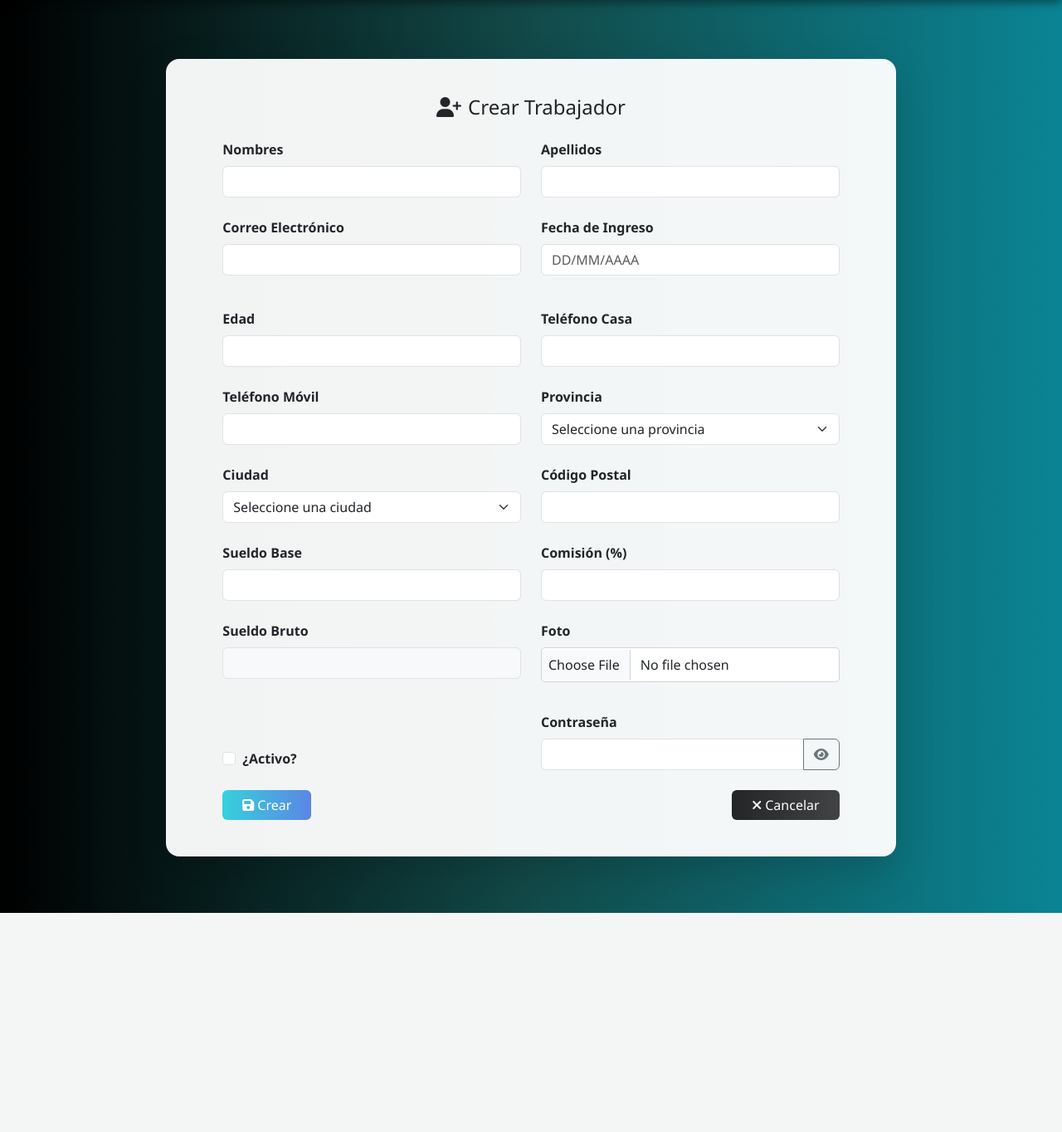
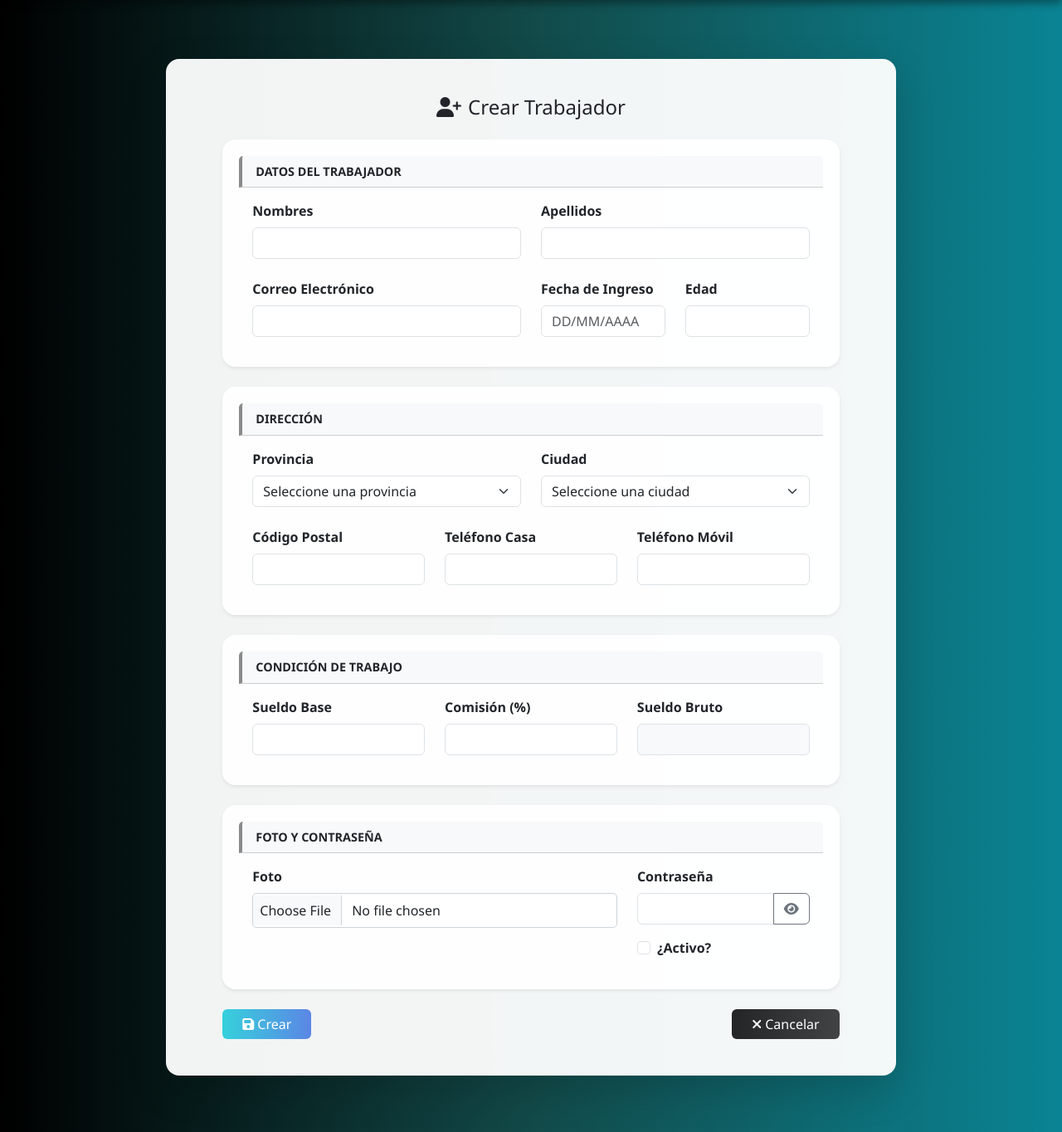
Before and after one commit to efasoft/trabajadores, a Django app: page /crear/ in a window 1280 px wide. Shown: the part 67-1431 px from the top of the page at 83% size. Before the commit the page ends 1167 px from the top, so only its background shows below. Run offline with Django 5.2, Linux system fonts and the light colour scheme; the visitor is signed in with stand-in values (Sample User, id 1); data that the repository does not hold is empty; some libraries are stand-ins or nearby versions.

Commit message:
Trabajadores - CRUD de Trabajadores - Crear - Editar - mejorando diseño

```diff
--- a/trabajadores/templates/trabajadores/form.html
+++ b/trabajadores/templates/trabajadores/form.html
@@ -1,5 +1,4 @@
 {% extends 'base.html' %}
-
 
 {% block content %}
 <div class="container py-5">
@@ -13,28 +12,31 @@
 
           <form method="POST" enctype="multipart/form-data" id="trabajadorForm">
             {% csrf_token %}
+
+            <!-- TARJETA: DATOS DEL TRABAJADOR -->
+            <div class="card mb-4 border-0 shadow-sm">
+              <div class="card-header bg-light fw-bold">DATOS DEL TRABAJADOR</div>
+              <div class="card-body">
                 <div class="row g-4">
 
-              <!-- Nombres -->
+                  <!-- Nombres y Apellidos -->
                   <div class="col-md-6">
                     <label for="id_nombres" class="form-label">Nombres</label>
                     <input type="text" name="nombres" id="id_nombres" value="{{ form.nombres.value|default_if_none:'' }}" class="form-control">
                   </div>
 
-              <!-- Apellidos -->
                   <div class="col-md-6">
                     <label for="id_apellidos" class="form-label">Apellidos</label>
-                <input type="text" name="apellidos" id="id_apellidos" value="{{ form.apellidos.value|default_if_none:'' }}" class="form-control" >
+                    <input type="text" name="apellidos" id="id_apellidos" value="{{ form.apellidos.value|default_if_none:'' }}" class="form-control">
                   </div>
 
-              <!-- Email -->
+                  <!-- Email, Fecha, Edad -->
                   <div class="col-md-6">
                     <label for="id_email" class="form-label">Correo Electrónico</label>
                     <input type="email" name="email" id="id_email" value="{{ form.email.value|default_if_none:'' }}" class="form-control">
                   </div>
 
-              <!-- Fecha -->
-              <div class="col-md-6 mb-3">
+                  <div class="col-md-3">
                     <label for="id_fecha" class="form-label">Fecha de Ingreso</label>
                     <input
                       type="text"
@@ -45,24 +47,22 @@
                       value="{{ form.fecha.value|date:'d/m/Y'|default_if_none:'' }}">
                   </div>
 
-              <!-- Edad -->
-              <div class="col-md-6">
+                  <div class="col-md-3">
                     <label for="id_edad" class="form-label">Edad</label>
                     <input type="number" name="edad" id="id_edad" value="{{ form.edad.value|default_if_none:'' }}" class="form-control">
                   </div>
 
-              <!-- Teléfonos -->
-              <div class="col-md-6">
-                <label for="id_telefono_casa" class="form-label">Teléfono Casa</label>
-                <input type="text" name="telefono_casa" id="id_telefono_casa" value="{{ form.telefono_casa.value|default_if_none:'' }}" class="form-control">
+                </div>
+              </div>
             </div>
 
-              <div class="col-md-6">
-                <label for="id_telefono_movil" class="form-label">Teléfono Móvil</label>
-                <input type="text" name="telefono_movil" id="id_telefono_movil" value="{{ form.telefono_movil.value|default_if_none:'' }}" class="form-control">
-              </div>
+            <!-- TARJETA: DIRECCIÓN -->
+            <div class="card mb-4 border-0 shadow-sm">
+              <div class="card-header bg-light fw-bold">DIRECCIÓN</div>
+              <div class="card-body">
+                <div class="row g-4">
 
-              <!-- Provincia -->
+                  <!-- Provincia y Ciudad -->
                   <div class="col-md-6">
                     <label for="id_provincia" class="form-label">Provincia</label>
                     <select name="provincia" id="id_provincia" class="form-select">
@@ -75,7 +75,6 @@
                     </select>
                   </div>
 
-              <!-- Ciudad -->
                   <div class="col-md-6">
                     <label for="id_ciudad" class="form-label">Ciudad</label>
                     <select name="ciudad" id="id_ciudad" class="form-select">
@@ -91,34 +90,62 @@
                     </select>
                   </div>
 
-              <!-- Código Postal (NUEVO CAMPO) -->
-              <div class="col-md-6">
+                  <!-- Código Postal, Teléfonos -->
+                  <div class="col-md-4">
                     <label for="id_codigo_postal" class="form-label">Código Postal</label>
                     <input type="text" name="codigo_postal" id="id_codigo_postal" value="{{ form.codigo_postal.value|default_if_none:'' }}" class="form-control">
                   </div>
 
-              <!-- Sueldo Base y Comisión -->
-              <div class="col-md-6">
+                  <div class="col-md-4">
+                    <label for="id_telefono_casa" class="form-label">Teléfono Casa</label>
+                    <input type="text" name="telefono_casa" id="id_telefono_casa" value="{{ form.telefono_casa.value|default_if_none:'' }}" class="form-control">
+                  </div>
+
+                  <div class="col-md-4">
+                    <label for="id_telefono_movil" class="form-label">Teléfono Móvil</label>
+                    <input type="text" name="telefono_movil" id="id_telefono_movil" value="{{ form.telefono_movil.value|default_if_none:'' }}" class="form-control">
+                  </div>
+
+                </div>
+              </div>
+            </div>
+
+            <!-- TARJETA: CONDICIÓN DE TRABAJO -->
+            <div class="card mb-4 border-0 shadow-sm">
+              <div class="card-header bg-light fw-bold">CONDICIÓN DE TRABAJO</div>
+              <div class="card-body">
+                <div class="row g-4">
+
+                  <!-- Sueldo Base, Comisión, Sueldo Bruto -->
+                  <div class="col-md-4">
                     <label for="id_sueldo_base" class="form-label">Sueldo Base</label>
                     <input type="number" step="0.01" name="sueldo_base" id="id_sueldo_base" value="{{ form.sueldo_base.value|default_if_none:'' }}" class="form-control">
                   </div>
 
-              <div class="col-md-6">
+                  <div class="col-md-4">
                     <label for="id_comision" class="form-label">Comisión (%)</label>
                     <input type="number" step="0.01" name="comision" id="id_comision" value="{{ form.comision.value|default_if_none:'' }}" class="form-control">
                   </div>
 
-              <!-- Sueldo Bruto solo lectura -->
-              <div class="col-md-6 mb-3">
+                  <div class="col-md-4">
                     <label for="id_sueldo_bruto" class="form-label">Sueldo Bruto</label>
                     <input type="text" id="id_sueldo_bruto" name="sueldo_bruto" class="form-control bg-light" value="{{ form.instance.sueldo_bruto }}" readonly>
                   </div>
 
+                </div>
+              </div>
+            </div>
+
+            <!-- TARJETA: FOTO Y CONTRASEÑA -->
+            <div class="card mb-4 border-0 shadow-sm">
+              <div class="card-header bg-light fw-bold">FOTO Y CONTRASEÑA</div>
+              <div class="card-body">
+                <div class="row g-4">
+
                   <!-- Foto -->
-              <div class="col-md-6">
+                  <div class="col-md-8">
                     <label for="id_foto" class="form-label">Foto</label>
                     <input type="file" name="foto" id="id_foto" class="form-control mb-2" accept="image/*" onchange="vistaPreviaFoto(event)">
-
                     <div class="mt-2">
                       {% if trabajador.foto %}
                         <label class="form-label d-block">Imagen actual:</label>
@@ -129,16 +156,10 @@
                     </div>
                   </div>
 
-              <!-- Activo -->
-              <div class="col-md-6 d-flex align-items-end">
-                <div class="form-check">
-                  <input type="checkbox" name="activo" id="id_activo" class="form-check-input" {% if form.activo.value %}checked{% endif %}>
-                  <label for="id_activo" class="form-check-label">¿Activo?</label>
-                </div>
-              </div>
-
-              <!-- Contraseña -->
-              <div class="col-md-6">
+                  <!-- Contraseña y Activo -->
+                  <div class="col-md-4">
+                    <div class="row g-3">
+                      <div class="col-12">
                         <label for="id_password" class="form-label">Contraseña</label>
                         <div class="input-group">
                           <input type="password" name="password" id="id_password" value="{{ form.password.value|default_if_none:'' }}" class="form-control">
@@ -147,7 +168,17 @@
                           </button>
                         </div>
                       </div>
+                      <div class="col-12">
+                        <div class="form-check">
+                          <input type="checkbox" name="activo" id="id_activo" class="form-check-input" {% if form.activo.value %}checked{% endif %}>
+                          <label for="id_activo" class="form-check-label">¿Activo?</label>
+                        </div>
+                      </div>
+                    </div>
+                  </div>
 
+                </div>
+              </div>
             </div>
 
             <!-- Botones -->
@@ -180,7 +211,7 @@
         dateFormat: "d/m/Y",
         locale: "es",
         allowInput: true,
-        position: "above"   // 📌 Se asegura que se muestre justo sobre el input
+        position: "above"
       });
     } else {
       console.error("Flatpickr no está disponible.");
@@ -227,7 +258,6 @@ baseInput.addEventListener('input', calcularBruto);
 comisionInput.addEventListener('input', calcularBruto);
 </script>
 
-<!-- AJAX submit usando Fetch -->
 <script>
 document.getElementById('trabajadorForm').addEventListener('submit', async function(e) {
   e.preventDefault();
@@ -288,25 +318,31 @@ document.getElementById('trabajadorForm').addEventListener('submit', async funct
     function filtrarCiudades() {
       const provinciaId = provinciaSelect.value;
       for (let option of ciudadSelect.options) {
-        if (!option.value) continue; // saltar "Seleccione"
+        if (!option.value) continue;
         option.style.display = option.getAttribute("data-provincia") === provinciaId ? "block" : "none";
       }
-      ciudadSelect.value = ""; // reset ciudad
+      ciudadSelect.value = "";
     }
 
     provinciaSelect.addEventListener("change", filtrarCiudades);
-
-    // Ejecutar al cargar, para edición de trabajador
     filtrarCiudades();
   });
 </script>
-
 
 <style>
 .card {
   border: none;
   border-radius: 1rem;
+
 }
+
+.card-header{
+  border-radius: 0.8rem;
+  font-size: 0.90rem;
+  background-color: #fff;
+  border-left: 4px solid #8A8A8A;
+}
+
 .form-label {
   font-weight: 600;
 }
```
Lines whose indentation alone changed are shown as unchanged.
